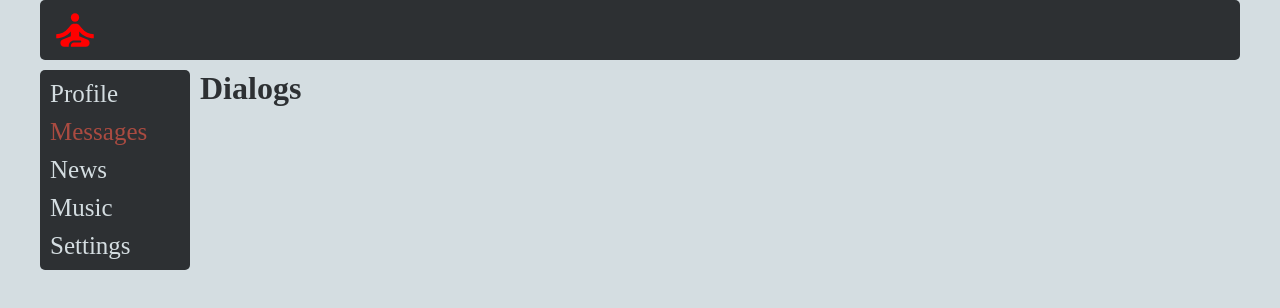
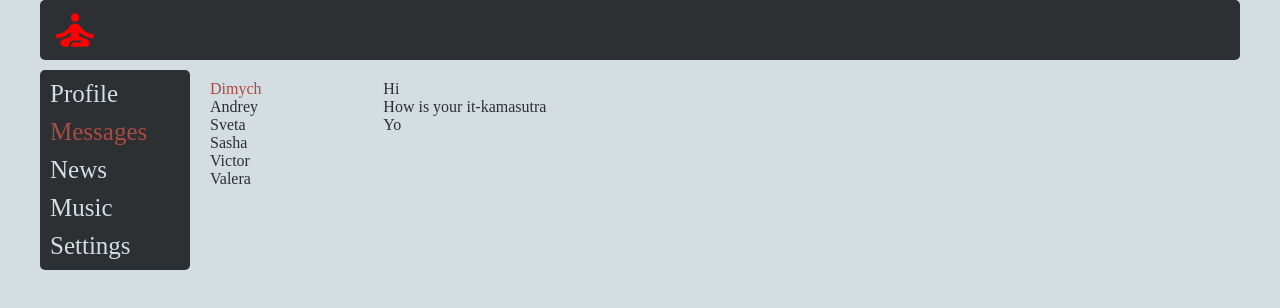
Before and after one commit to Mahoney-hub/the-way-of-the-samurai-on-the-typescript, a React (Create React App) app: page /dialogs in a window 1280 px wide. Shown: the top 308 px of the page. Built offline with nearby package versions, Linux system fonts and the light colour scheme.

Commit message:
lesson 21

```diff
--- a/src/components/Dialogs/Dialogs.module.css
+++ b/src/components/Dialogs/Dialogs.module.css
@@ -1,39 +1,68 @@
-.wrapper {
-    margin-left: 20px;
-    margin-top: 20px;
+.dialogs {
     display: grid;
     grid-template-columns: 2fr 10fr;
-    font-size: 20px;
 }
 
-.dialogs {
-    margin-right: 200px;
+.dialogsItems {
+    padding: 10px;
+}
+
+.dialogsItems .active {
+    color: var(--bright-bg-color);
 }
 
 .dialog {
-    margin-bottom: 20px;
-    padding-right: 30px;
-    width: 100px;
-}
 
-.dialog a {
-    color: var(--main-color);
-    text-decoration: none;
-}
-
-.dialog a:focus {
-    border-bottom: 2px solid var(--bright-bg-color);
-}
-
-.dialog:hover {
-    background-color: var(--bright-bg-color);
-    cursor: pointer;
 }
 
 .messages {
+    padding: 10px;
+}
+
+.message {
 
 }
 
-.message {
-    margin-bottom: 20px;
-}
+
+
+
+
+/*.wrapper {*/
+/*    margin-left: 20px;*/
+/*    margin-top: 20px;*/
+/*    display: grid;*/
+/*    grid-template-columns: 2fr 10fr;*/
+/*    font-size: 20px;*/
+/*}*/
+
+/*.dialogs {*/
+/*    margin-right: 200px;*/
+/*}*/
+
+/*.dialog {*/
+/*    margin-bottom: 20px;*/
+/*    padding-right: 30px;*/
+/*    width: 100px;*/
+/*}*/
+
+/*.dialog a {*/
+/*    color: var(--main-color);*/
+/*    text-decoration: none;*/
+/*}*/
+
+/*.dialog a:focus {*/
+/*    border-bottom: 2px solid var(--bright-bg-color);*/
+/*}*/
+
+/*.dialog:hover {*/
+/*    background-color: var(--bright-bg-color);*/
+/*    cursor: pointer;*/
+/*}*/
+
+/*.messages {*/
+
+/*}*/
+
+/*.message {*/
+/*    margin-bottom: 20px;*/
+/*}*/
--- a/src/components/Dialogs/Dialogs.tsx
+++ b/src/components/Dialogs/Dialogs.tsx
@@ -4,7 +4,31 @@
 const Dialogs = () => {
     return (
         <div className={classes.dialogs}>
-            <h1>Dialogs</h1>
+            <div className={classes.dialogsItems}>
+                <div className={`${classes.dialog} ${classes.active}`}>
+                    Dimych
+                </div>
+                <div className={classes.dialog}>
+                    Andrey
+                </div>
+                <div className={classes.dialog}>
+                    Sveta
+                </div>
+                <div className={classes.dialog}>
+                    Sasha
+                </div>
+                <div className={classes.dialog}>
+                    Victor
+                </div>
+                <div className={classes.dialog}>
+                    Valera
+                </div>
+            </div>
+            <div className={classes.messages}>
+                <div className={classes.message}>Hi</div>
+                <div className={classes.message}>How is your it-kamasutra</div>
+                <div className={classes.message}>Yo</div>
+            </div>
         </div>
     );
 };
```
